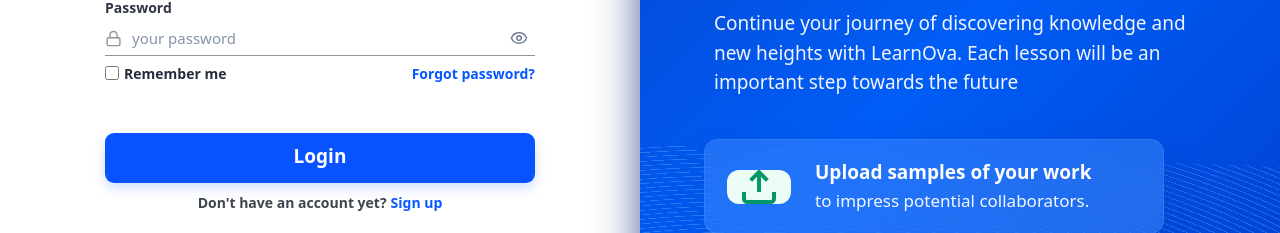
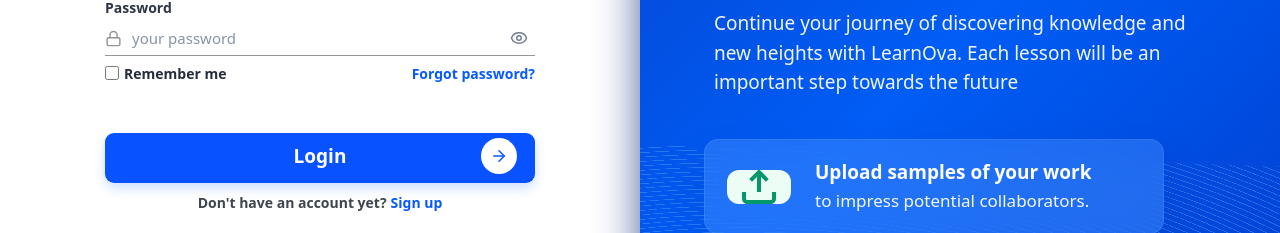
Before and after one commit to khanh030106/DATN-LearnOva, a React (Vite) app in the folder front_end/: page /learnova/auth/login in a window 1280 px wide. Shown: the part 365-598 px from the top of the page. Built offline with nearby package versions, Linux system fonts and the light colour scheme; no server answers.

Commit message:
khanh push

```diff
--- a/front_end/src/component/header/teacher_header/TeacherHeader.css
+++ b/front_end/src/component/header/teacher_header/TeacherHeader.css
@@ -36,7 +36,6 @@
   color: #0f172a;
   font: inherit;
   font-size: 0.95rem;
-  font-weight: 700;
 }
 
 .teacher-search input::placeholder {
@@ -80,7 +79,7 @@
   align-items: center;
   justify-content: center;
   border-radius: 999px;
-  background: #1d4ed8;
+  background: #2760ff;
   color: #ffffff;
   font-size: 0.68rem;
   font-weight: 900;
--- a/front_end/src/page/login/AuthPage.css
+++ b/front_end/src/page/login/AuthPage.css
@@ -397,6 +397,26 @@ body {
     transform: translateY(0);
 }
 
+.login-submit-button {
+    position: relative;
+    display: flex;
+    align-items: center;
+    justify-content: center;
+}
+
+.login-submit-icon {
+    position: absolute;
+    right: 18px;
+    width: 36px;
+    height: 36px;
+    display: flex;
+    align-items: center;
+    justify-content: center;
+    border-radius: 50%;
+    color: var(--auth-blue);
+    background: #ffffff;
+}
+
 .auth-switch-text {
     margin: 26px 0 0;
     color: #3f454e;
--- a/front_end/src/page/login/components/LoginForm.jsx
+++ b/front_end/src/page/login/components/LoginForm.jsx
@@ -1,6 +1,6 @@
 import {Link, useNavigate} from "react-router-dom";
 import {useState} from "react";
-import {Eye, EyeOff, Lock, Mail} from "lucide-react";
+import {ArrowRight, Eye, EyeOff, Lock, Mail} from "lucide-react";
 import SocialLogin from "./SocialLogin.jsx";
 import {useAuth} from "../../../hook/UseAuth.jsx"
 
@@ -97,7 +97,12 @@ const LoginForm = ({ onSwitchToRegister }) => {
                             <Link to="/forgot-password" className="form-option-forgot">Forgot password?</Link>
                         </div>
 
-                        <button type="submit" className="auth-submit-button">Login</button>
+                        <button type="submit" className="auth-submit-button login-submit-button">
+                            <span>Login</span>
+                            <span className="login-submit-icon" aria-hidden="true">
+                                <ArrowRight size={18}/>
+                            </span>
+                        </button>
                         <p className="auth-switch-text">
                             Don't have an account yet?{''}
                             <button
--- a/front_end/src/page/teacher/overview/OverviewPage.css
+++ b/front_end/src/page/teacher/overview/OverviewPage.css
@@ -37,8 +37,8 @@
 
 .teacher-metric__heading p {
   margin: 0;
-  font-size: 20px;
-  color: #0000ad;
+  font-size: 26px;
+  color: #0034d0;
 }
 
 .teacher-metric__heading span {
@@ -162,7 +162,7 @@
 .teacher-panel h1,
 .teacher-panel h2 {
   margin: 0;
-  color: #0015a8;
+  color: #0034d0;
   font-weight: 900;
   line-height: 1.15;
   font-size: 27px;
```
